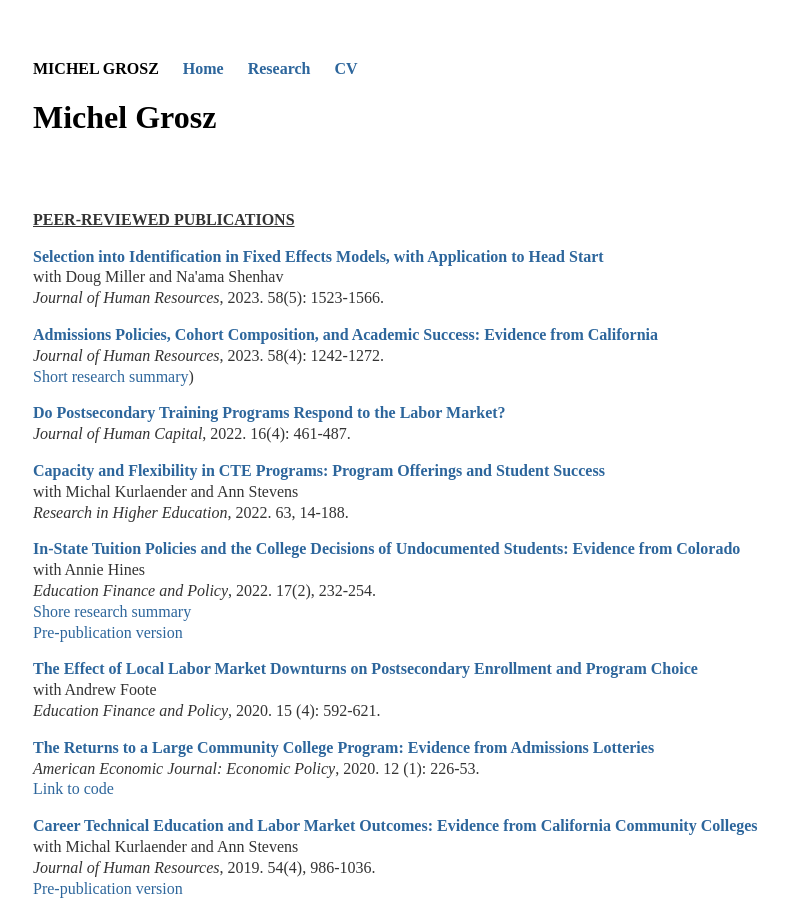
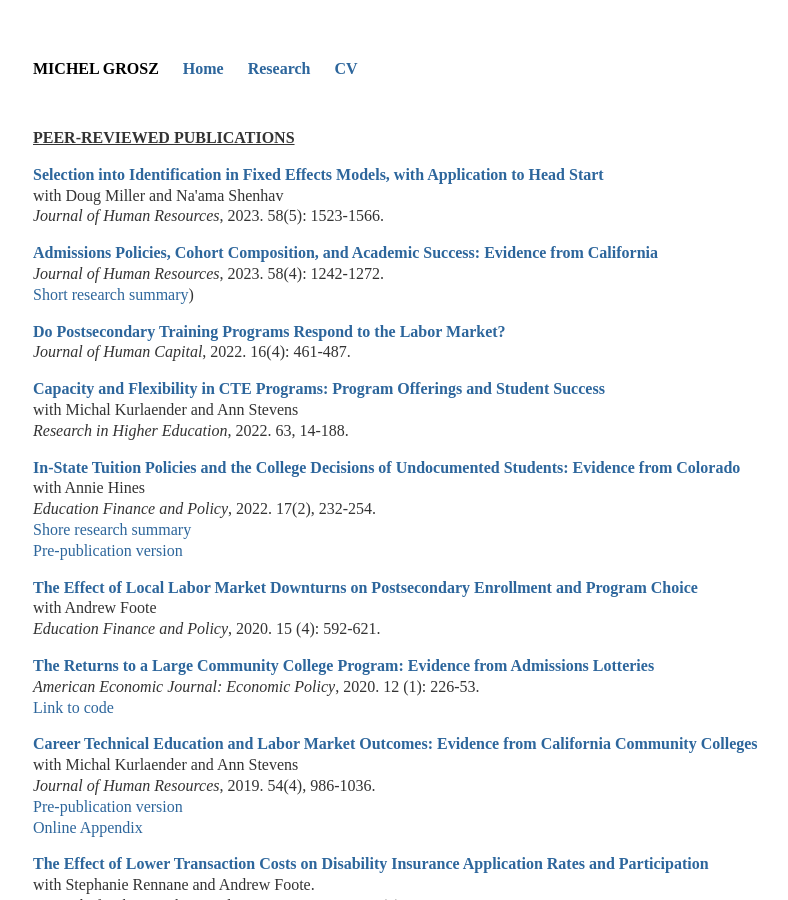
Before and after one commit to mzgrosz/mzgrosz.github.io, a Jekyll site: the page built from research/index.html, in a window 1280 px wide and 900 px high. Shown: the whole window, without its empty margins (159-947 px from the left). Built offline with Jekyll 4.4.1, drawn with Linux system fonts in a browser that asks for light colours.

Commit message:
Update index.html

```diff
--- a/research/index.html
+++ b/research/index.html
@@ -2,12 +2,8 @@
 layout: default
 title: Michel Grosz
 ---
-<div class="blurb">
-	<h1>Michel Grosz</h1>
-</div><!-- /.blurb -->
 
 
-<br>
 <br>
 <p><b><u>PEER-REVIEWED PUBLICATIONS</u></b></p>
 
```
